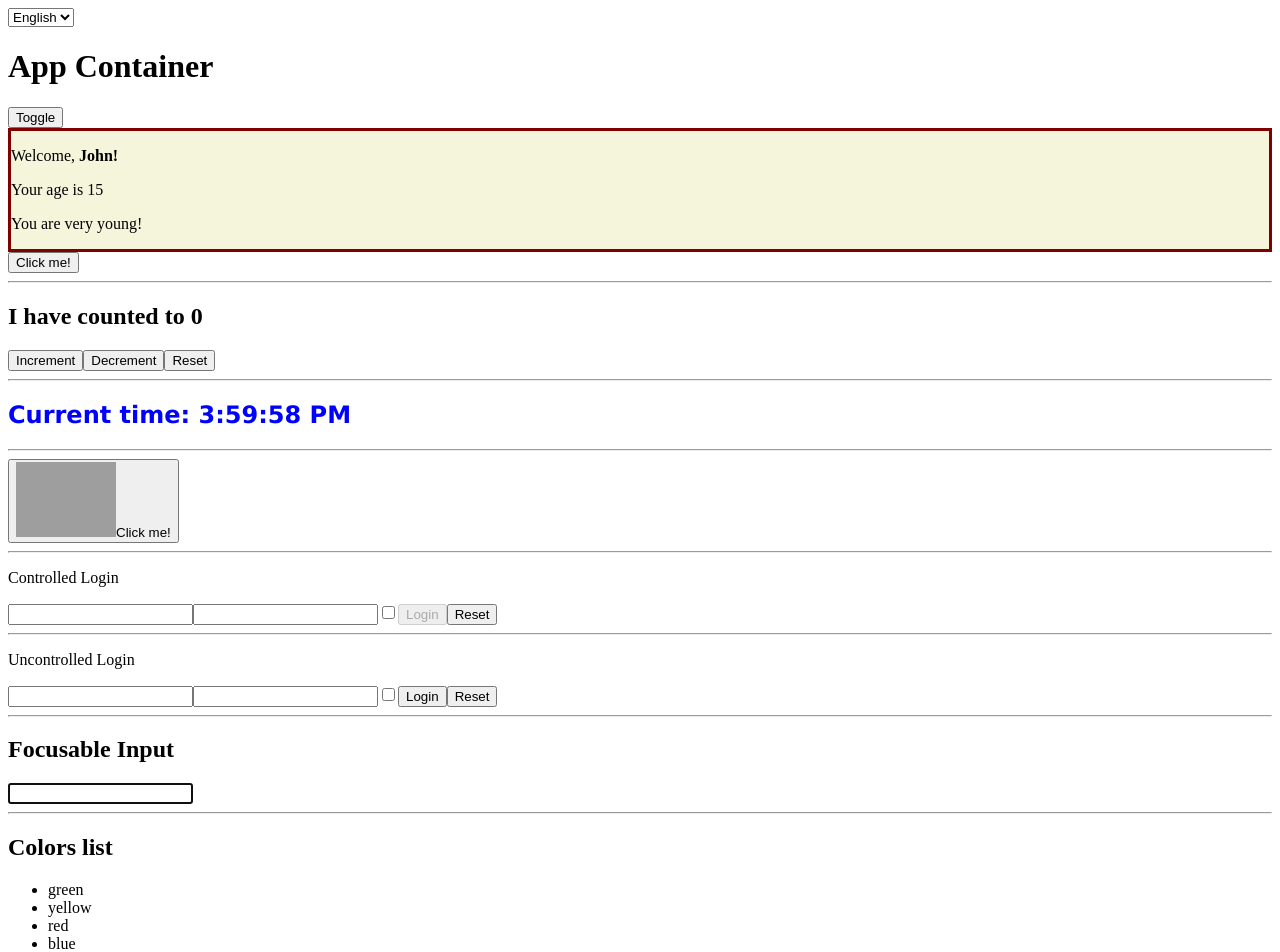
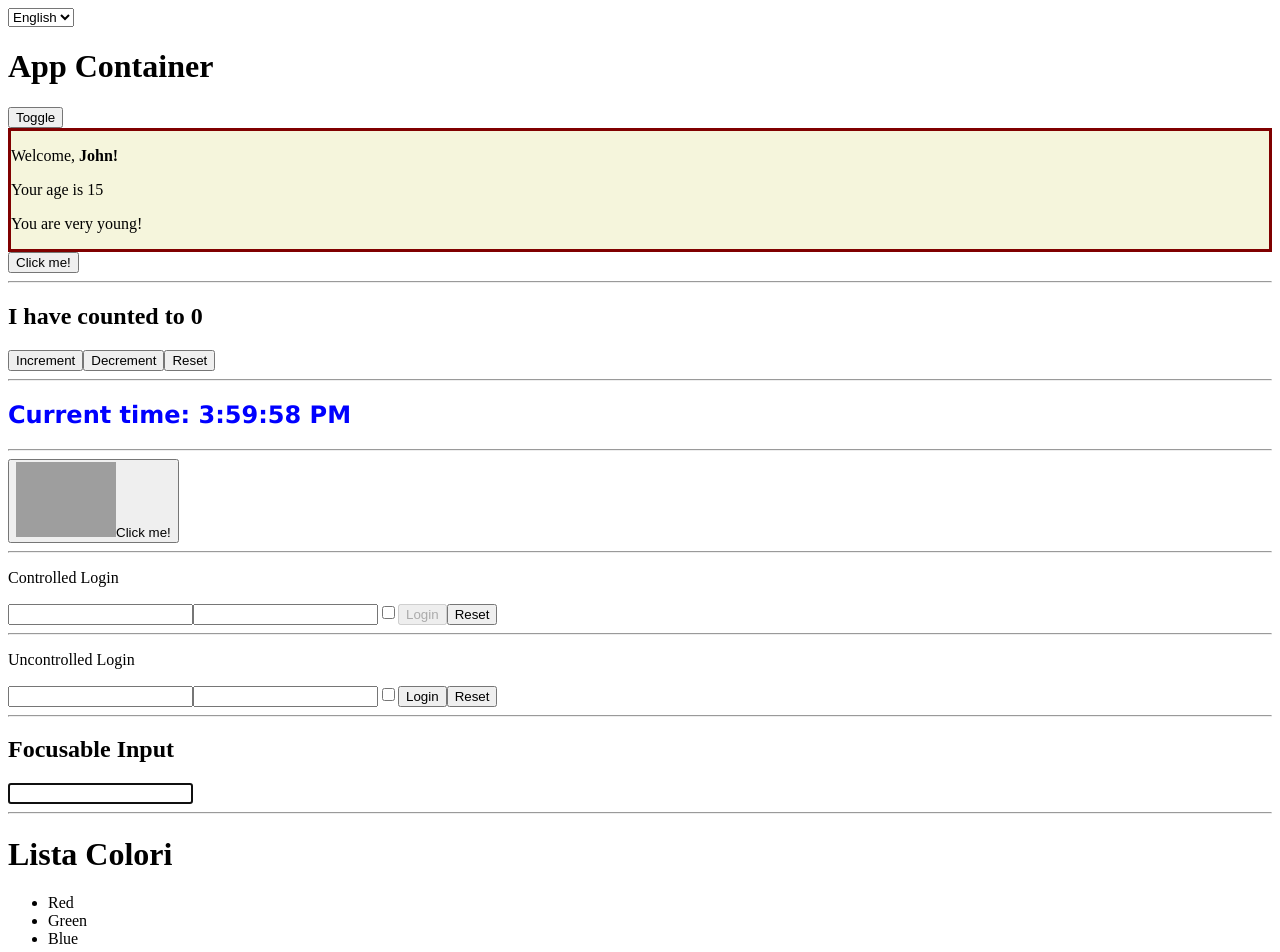
Before and after one commit to Miciaz/react-esercizi, a React (Vite) app: page / in a window 1280 px wide. Shown: the top 952 px of the page. Built offline with nearby package versions, Linux system fonts and the light colour scheme; no server answers; grey boxes are pictures that could not be loaded.

Commit message:
corretto esercizio componente Colors

```diff
--- a/src/App.jsx
+++ b/src/App.jsx
@@ -7,12 +7,19 @@
 import { Login } from "./Controlled-form/Login";
 import { UncontrolledLogin } from "./uncontrolled-form/UncontrolledLogin";
 import { FocusableInput } from "./State-2_Refs/FocusableInput";
-import { Color } from "./lists/Color";
 import { ToDoList } from "./List-and-State/ToDoList";
 import { LanguageContext } from "./context/LanguageContext";
 import { useState } from "react";
 import { GithubUsers } from "./Data-fetching/Githubusers";
 import { HookGithubUser } from "./Custom-hook3/HookGithubUser";
+import { Colors } from "./lists/Colors";
+
+//array per il componente Colors
+const colors = [
+  { id: 1, name: 'Red' },
+  { id: 2, name: 'Green' },
+  { id: 3, name: 'Blue' },
+];
 
 export function App() {
   const [language, setLanguage] = useState("en");
@@ -45,15 +52,7 @@
         <hr />
         <FocusableInput />
         <hr />
-        <Color
-          items={[
-            { id: 1, name: "green" },
-            { id: 2, name: "yellow" },
-            { id: 3, name: "red" },
-            { id: 4, name: "blue" },
-            { id: 5, name: "black" },
-          ]}
-        />
+        <Colors colors={colors}/>
         <hr />
         <ToDoList />
         <hr />
--- a/src/lists/Color.jsx
+++ b/src/lists/Color.jsx
@@ -1,12 +1,3 @@
-export function Color({ items }) {
-    return (
-      <>
-        <h2>Colors list</h2>
-        <ul>
-          {items.map((item) => (
-            <li key={item.id}>{item.name}</li>
-          ))}
-        </ul>
-      </>
-    );
-  }
+export function Color({ color }) {
+  return <li>{color.name}</li>;
+};
--- /dev/null
+++ b/src/lists/Colors.jsx
@@ -0,0 +1,14 @@
+import { Color } from "./Color";
+
+export function Colors({ colors }) {
+  return (
+    <>
+      <h1>Lista Colori</h1>
+      <ul>
+        {colors.map((color) => (
+          <Color key={color.id} color={color} />
+        ))}
+      </ul>
+    </>
+  );
+}
```
